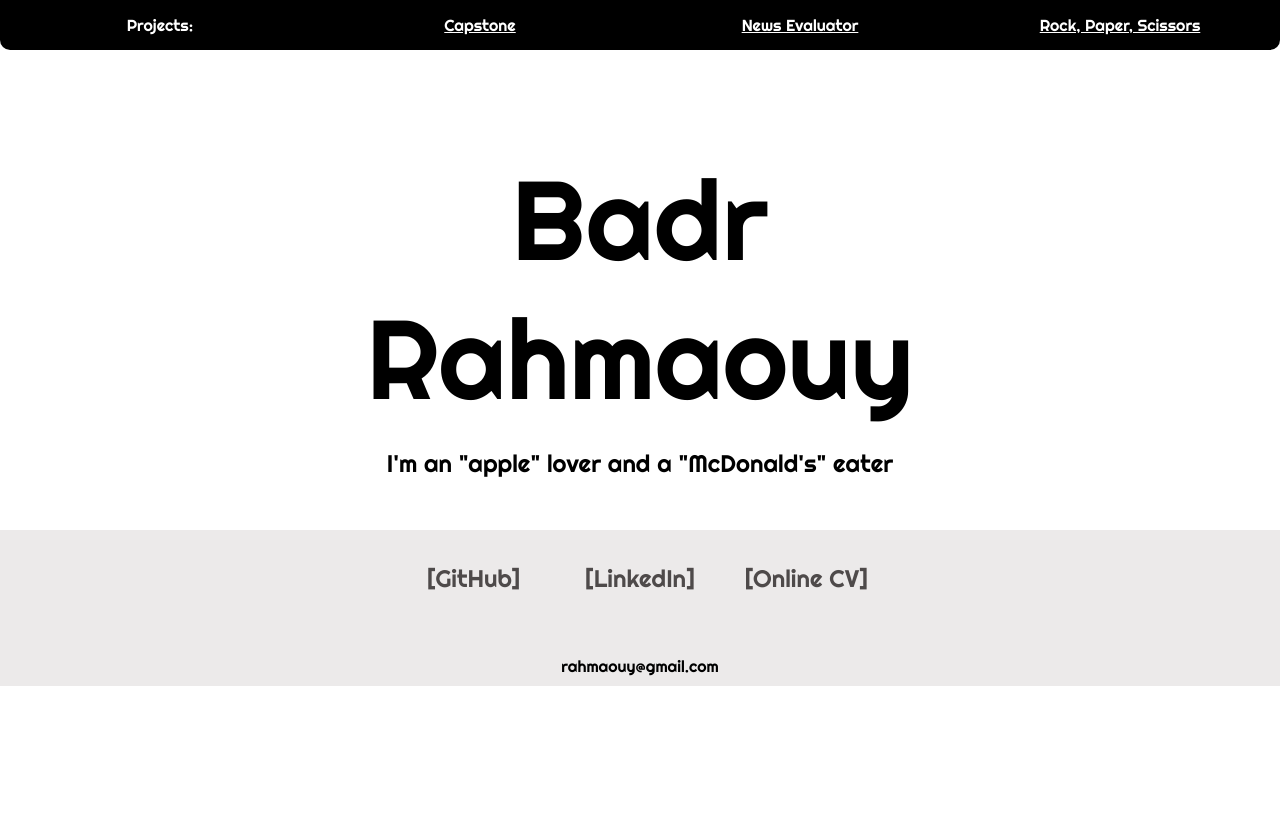
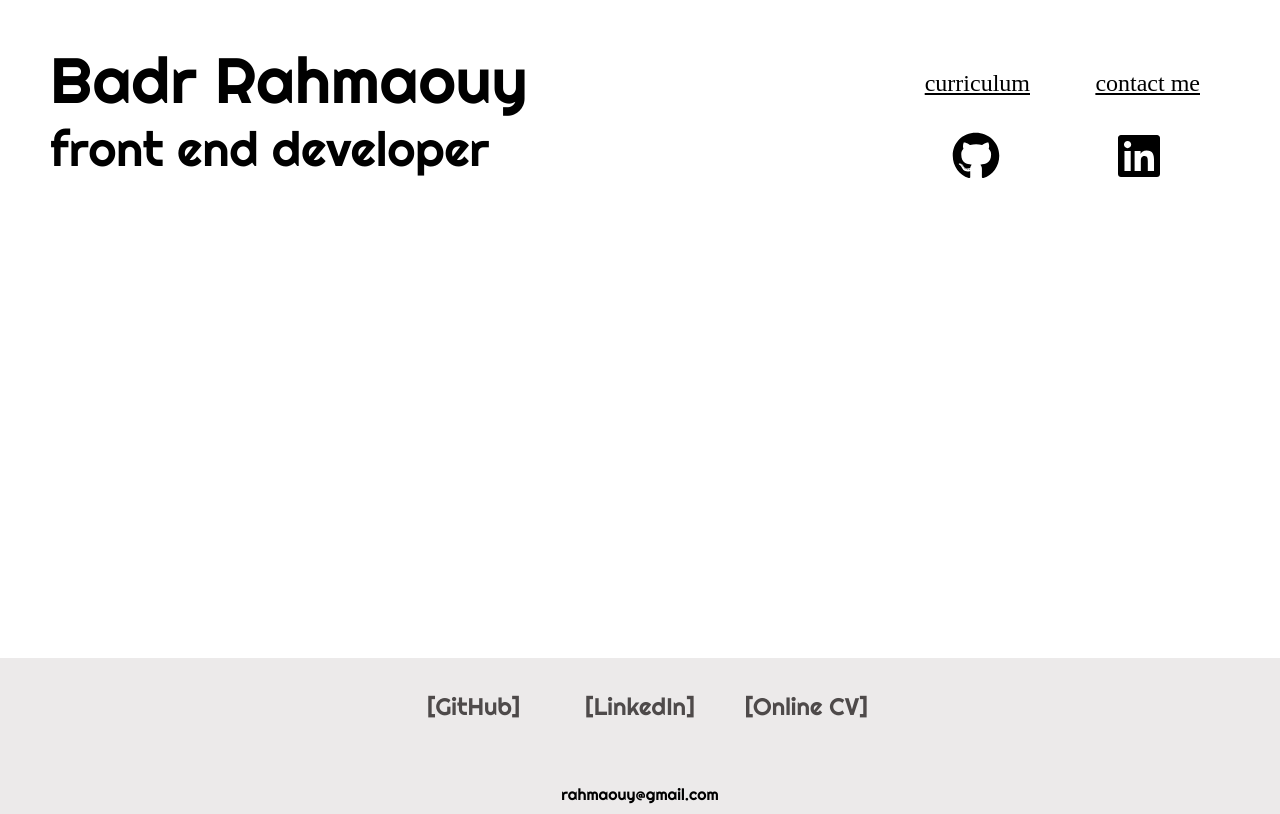
Before and after one commit to Badrrahmaouy/Personal-website, a website built with webpack: page src/views/index.html in a window 1280 px wide. Built offline with nearby package versions, Linux system fonts and the light colour scheme; files whose address does not match are found by name.

Commit message:
restailing the page

```diff
--- a/package.json
+++ b/package.json
@@ -15,6 +15,7 @@
   "author": "Badr Rahmaouy",
   "license": "ISC",
   "dependencies": {
+    "@fortawesome/fontawesome-free": "^5.15.3",
     "clean-webpack-plugin": "^3.0.0",
     "css-minimizer-webpack-plugin": "^1.3.0",
     "html-webpack-plugin": "^5.3.1",
--- a/src/index.js
+++ b/src/index.js
@@ -1,4 +1,8 @@
 import './style/style.scss'
+import '@fortawesome/fontawesome-free/js/fontawesome'
+import '@fortawesome/fontawesome-free/js/solid'
+import '@fortawesome/fontawesome-free/js/regular'
+import '@fortawesome/fontawesome-free/js/brands'
 
 import { pressLink } from './js/page'
 
--- a/src/style/style.scss
+++ b/src/style/style.scss
@@ -18,18 +18,55 @@ body {
     "footer";
 
     header {
+        margin: 40px 0 0 50px;
         display: grid;
-        grid-template-columns: repeat(4, 25%);
-        grid-area: "hd";
-        height: 50px;
-        background-color: black;
-        justify-content: center;
-        align-items: center;
-        border-bottom-left-radius: 10px;
-        border-bottom-right-radius: 10px;
+        grid-template-columns: 50% 50%;
+        position: relative;
 
-        #header-title, a {
-            color: white;
+        #page-title {
+            text-align: left;
+            font-size: 4em;
+        }
+
+        #job {
+            text-align: left;
+            font-size: 3em;
+
+        }
+
+        #contacts {
+            margin-top: 30px;
+            font-size: 1.5em;
+
+            #cv {
+                color: black;
+                text-decoration: underline;
+                position: absolute;
+                right: 250px;
+            }
+
+            #email {
+                color: black;
+                text-decoration: underline;
+                position: absolute;
+                right: 80px
+            }
+
+            #github {
+                color: black;
+                margin-top: 60px;
+                position: absolute;
+                right: 280px;
+                font-size: 2em;
+            }
+
+            #linkedin {
+                color: black;
+                margin-top: 60px;
+                position: absolute;
+                right: 120px;
+                font-size: 2em;
+            }
         }
     }
 
@@ -37,16 +74,6 @@ body {
         display: flex;
         flex-direction: column;
         height: 60vh;
-
-        #page-title {
-            font-size: 7em;
-            text-align: center;
-            // position: relative;
-            // left: 100px;
-            // top: 100px;
-            // margin: 100px 0 0 100px;
-            margin-top: 100px;
-        }
 
         div {
             font-size: 1.5em;
--- a/src/views/index.html
+++ b/src/views/index.html
@@ -11,21 +11,21 @@
 <body>
     <div id="container">
         <header>
-            <div id="header-title" class="text">Projects:</div>
-            <div id="project1" class="text">
-                <a href="https://sunshine-holiday.herokuapp.com/" title="open project" target="_blank">Capstone</a>
+            <div id="intestation">
+                <div id="page-title" class="text">Badr Rahmaouy</div>
+                <div id="job" class="text">front end developer</div>
             </div>
-            <div id="project2" class="text">
-                <a href="https://www.github.com/Badrrahmaouy/News-Evaluator" title="open project" target="_blank">News Evaluator</a>
-            </div>
-            <div id="project3" class="text">
-                <a href="https://www.github.com/Badrrahmaouy/Rock-paper-scissors" title="open project" target="_blank">Rock, Paper, Scissors</a>
+
+            <div id="contacts">
+                <div><a id="cv" href="./doc/Badr-rahmaouy.pdf">curriculum</a></div>
+                <div id="email">contact me</div>
+                <div><a id="github" href="https://github.com/Badrrahmaouy" title="github profile" target="_blank"><i class="fab fa-github"></i></a></div>
+                <div><a id="linkedin" href="https://www.linkedin.com/in/badr-rahmaouy/" title="linkedin profile" target="_blank"><i class="fab fa-linkedin"></i></a></div>
             </div>
         </header>
 
         <main>
-            <div id="page-title" class="text">Badr<br>Rahmaouy</div>
-            <div class="text">I'm an "apple" lover and a "McDonald's" eater</div>
+
         </main>
 
         <footer>
```
Also changed, not shown: 1 other file.
